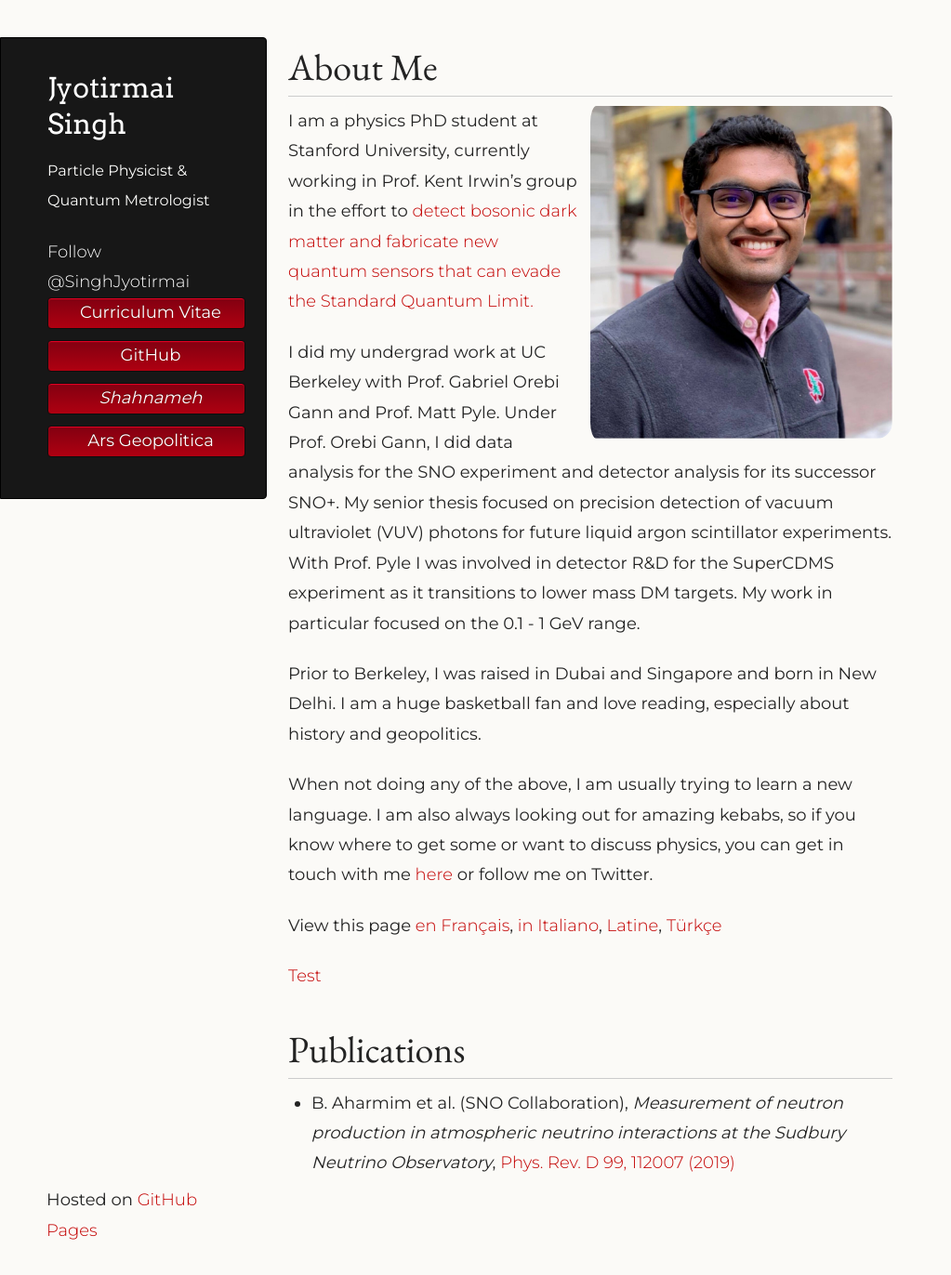
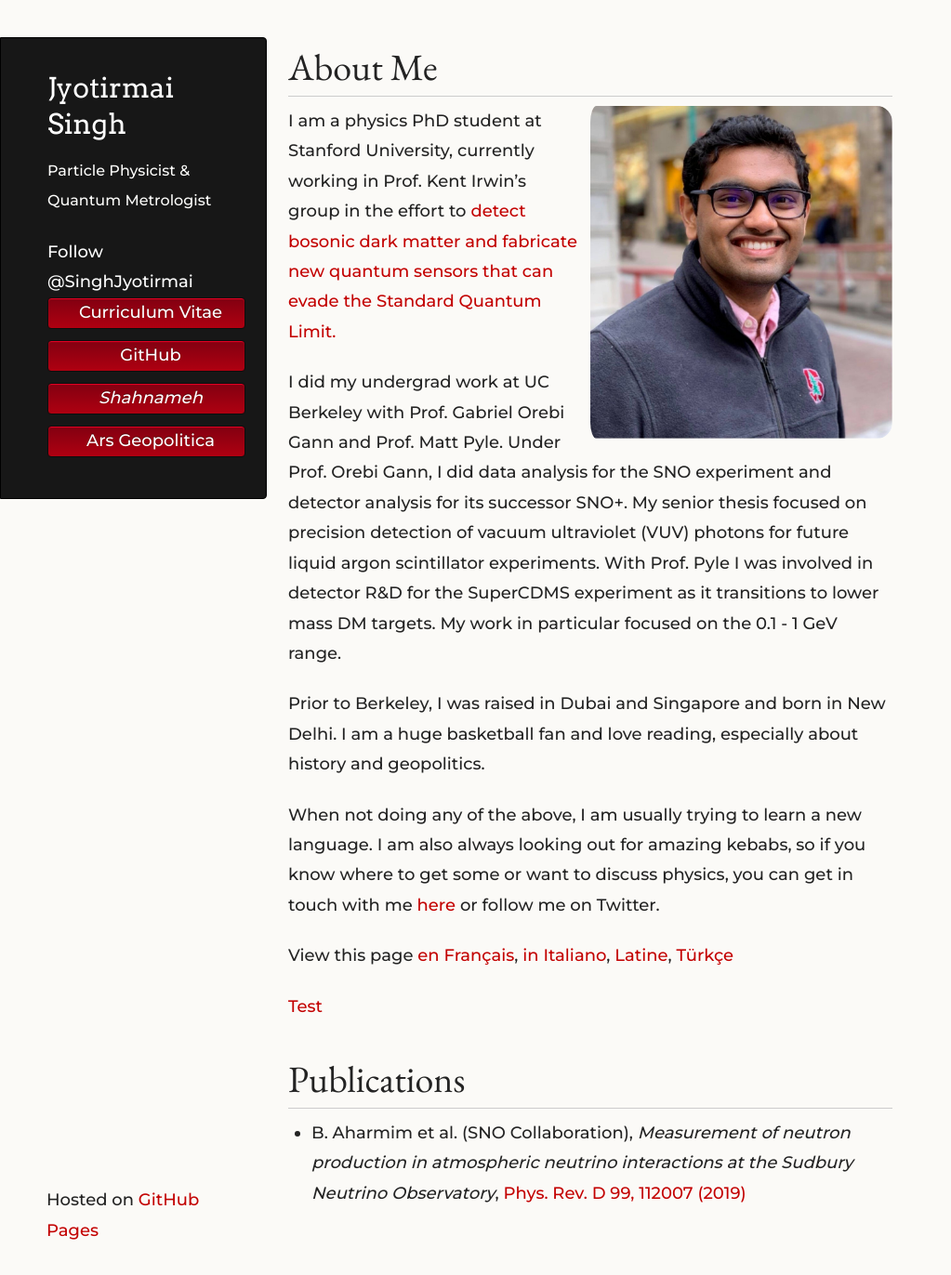
Before and after one commit to joe-singh/joe-singh.github.io, a Jekyll site: the page built from index.md, in a window 1280 px wide and 1372 px high. Shown: the whole window at 93% size, without its empty margins (0-1023 px from the left). Built offline with Jekyll 4.4.1, drawn with Linux system fonts in a browser that asks for light colours; some web fonts are replaced; comment, search, counter and statistics services are not loaded.

Commit message:
adding css

```diff
--- a/_sass/jekyll-theme-dinky.scss
+++ b/_sass/jekyll-theme-dinky.scss
@@ -5,7 +5,8 @@
 @import url('https://fonts.googleapis.com/css2?family=Faustina&display=swap');
 @import url('https://fonts.googleapis.com/css2?family=Noto+Serif&display=swap');
 @import url('https://fonts.googleapis.com/css2?family=EB+Garamond&display=swap');
-@import url('https://fonts.googleapis.com/css2?family=Montserrat:wght@300;400&display=swap');
+//@import url('https://fonts.googleapis.com/css2?family=Montserrat:wght@300;400&display=swap');
+@import url('https://fonts.googleapis.com/css2?family=Montserrat:wght@500&display=swap');
 
 /* MeyerWeb Reset */
 
```
